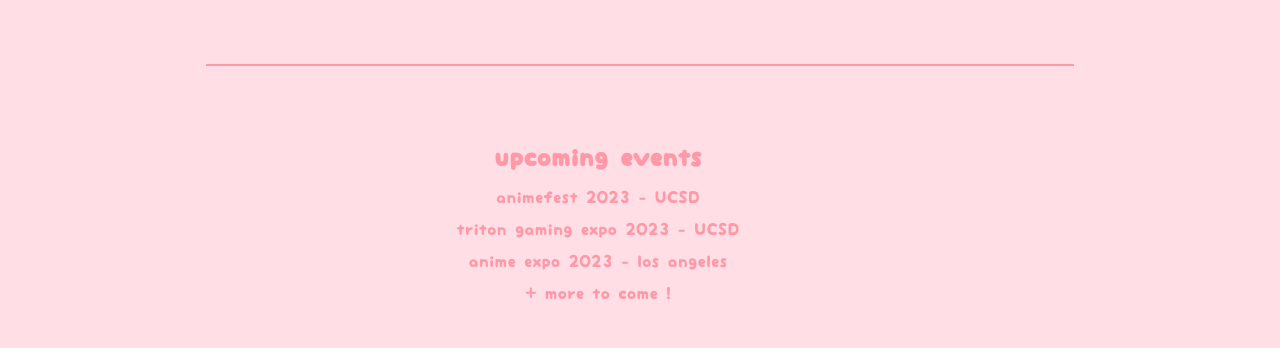
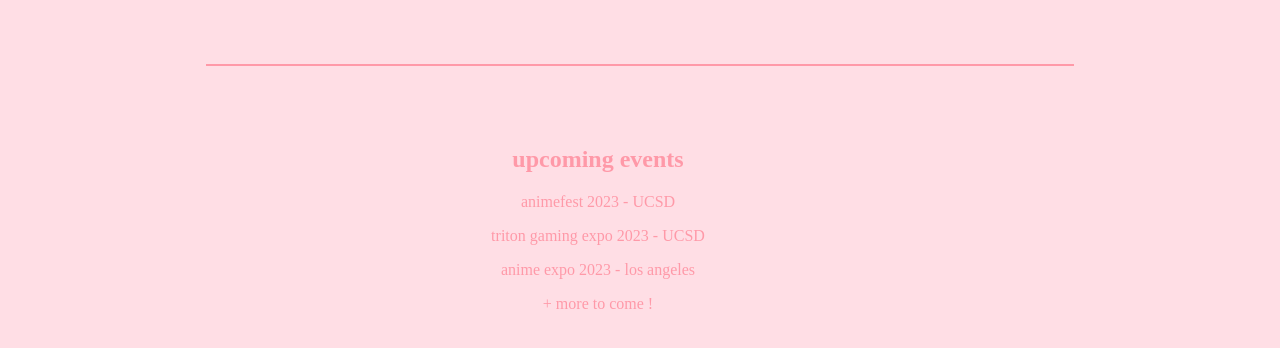
Before and after one commit to khungry/khungry.github.io, a plain HTML site: page index.html in a window 1280 px wide. Shown: the part 366-714 px from the top of the page. Drawn offline with nearby package versions, Linux system fonts and the light colour scheme.

Commit message:
Update indexstyle.css

```diff
--- a/indexstyle.css
+++ b/indexstyle.css
@@ -21,7 +21,6 @@ body {
 .navbar {
     display: block;
     overflow: hidden;
-    /*position: fixed; Make it stick/fixed */
     top: 0; /* Stay on top */
     left: 0;
     width: 100%; /* Full width */
@@ -115,7 +114,7 @@ body {
 }
 
 .events {
-    font-family: 'mini-wakuwaku-regular', sans-serif;
+    /* font-family: 'mini-wakuwaku-regular', sans-serif;*/
     color: var(--darkpink);
     width: 90%;
     margin-top: 5rem;
```
